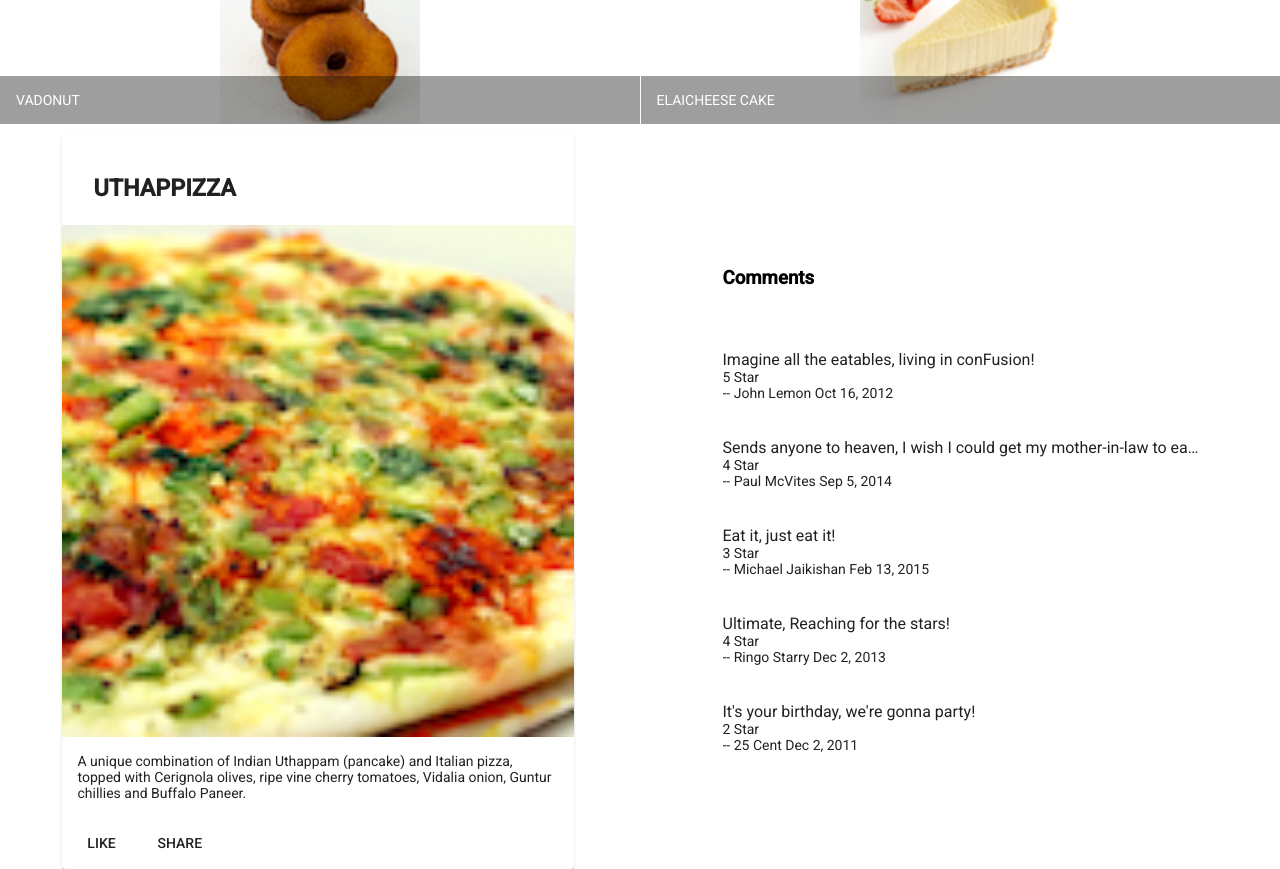
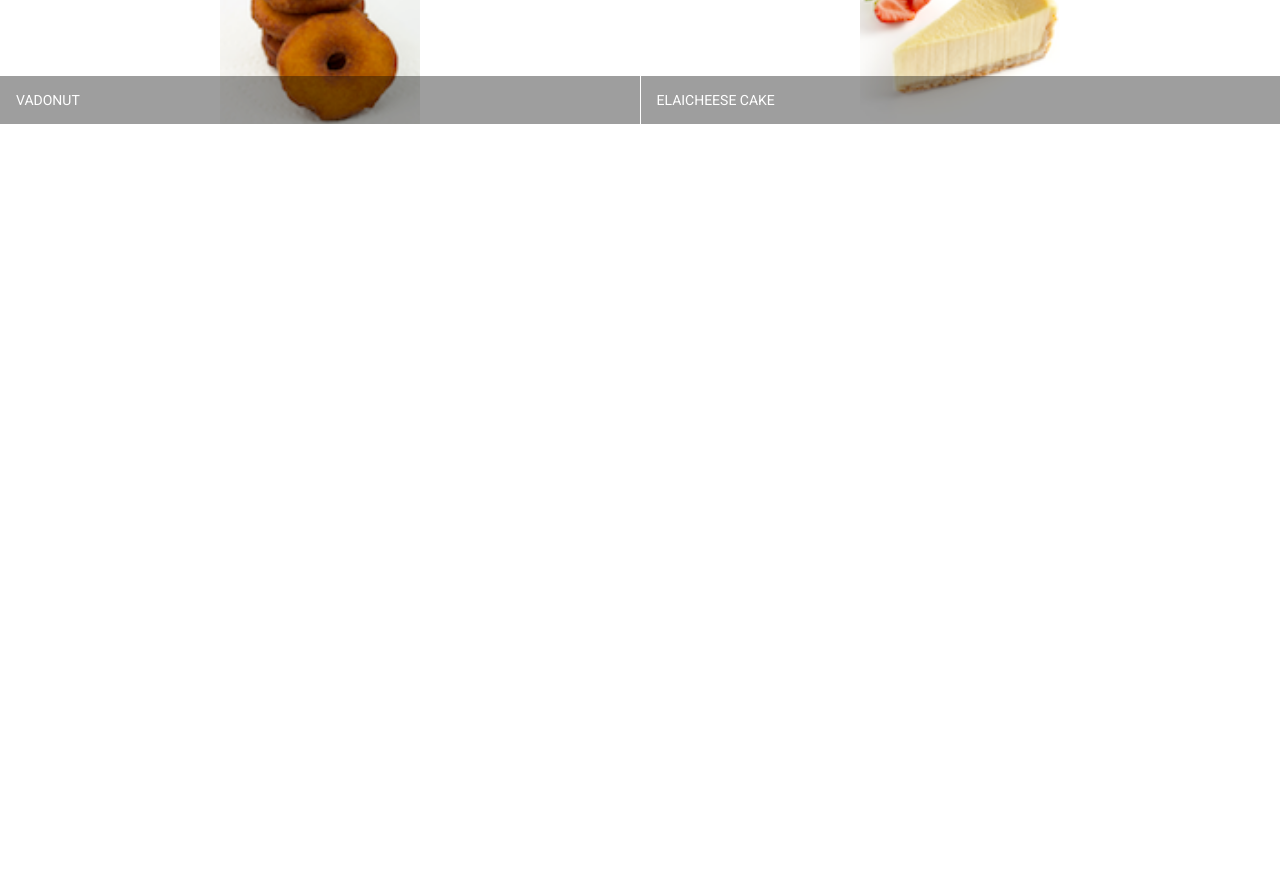
Before and after one commit to Yassine1702/-Angular-conFusion, an Angular app: page / in a window 1280 px wide. Shown: the part 420-1289 px from the top of the page. After the commit the page ends 800 px from the top, so only its background shows below. Built offline with nearby package versions, Linux system fonts and the light colour scheme.

Commit message:
data binding done !

```diff
--- a/src/app/dishdetail/dishdetail.component.html
+++ b/src/app/dishdetail/dishdetail.component.html
@@ -27,8 +27,8 @@
 
    <div fxFlex="40">
 
-    <div mat-subheader><h3>Comments</h3></div>
-    <mat-list >
+    <div mat-subheader *ngIf="dish"><h3>Comments</h3></div>
+    <mat-list *ngIf="dish" >
         <mat-list-item *ngFor="let item of dish.comments">
             <div mat-line> {{item.comment}} </div>
             <div mat-line> {{item.rating}} Star</div>
--- a/src/app/dishdetail/dishdetail.component.ts
+++ b/src/app/dishdetail/dishdetail.component.ts
@@ -1,48 +1,6 @@
-import { Component, OnInit } from '@angular/core';
+import { Component, Input, OnInit } from '@angular/core';
+import {Dish} from '../shared/dish';
 
-const DISH = {
-  id: '0',
-  name: 'Uthappizza',
-  image: '/assets/images/uthappizza.png',
-  category: 'mains',
-  featured: true,
-  label: 'Hot',
-  price: '4.99',
-  // tslint:disable-next-line:max-line-length
-  description: 'A unique combination of Indian Uthappam (pancake) and Italian pizza, topped with Cerignola olives, ripe vine cherry tomatoes, Vidalia onion, Guntur chillies and Buffalo Paneer.',
-  comments: [
-       {
-           rating: 5,
-           comment: 'Imagine all the eatables, living in conFusion!',
-           author: 'John Lemon',
-           date: '2012-10-16T17:57:28.556094Z'
-       },
-       {
-           rating: 4,
-           comment: 'Sends anyone to heaven, I wish I could get my mother-in-law to eat it!',
-           author: 'Paul McVites',
-           date: '2014-09-05T17:57:28.556094Z'
-       },
-       {
-           rating: 3,
-           comment: 'Eat it, just eat it!',
-           author: 'Michael Jaikishan',
-           date: '2015-02-13T17:57:28.556094Z'
-       },
-       {
-           rating: 4,
-           comment: 'Ultimate, Reaching for the stars!',
-           author: 'Ringo Starry',
-           date: '2013-12-02T17:57:28.556094Z'
-       },
-       {
-           rating: 2,
-           comment: 'It\'s your birthday, we\'re gonna party!',
-           author: '25 Cent',
-           date: '2011-12-02T17:57:28.556094Z'
-       }
-   ]
-};
 
 @Component({
   selector: 'app-dishdetail',
@@ -50,7 +8,8 @@
   styleUrls: ['./dishdetail.component.scss']
 })
 export class DishdetailComponent implements OnInit {
-  dish = DISH;
+    @Input()
+    dish !: Dish;
   constructor() {
 
    }
--- a/src/app/menu/menu.component.html
+++ b/src/app/menu/menu.component.html
@@ -11,7 +11,7 @@
 
      <div fxFlex>
       <mat-grid-list cols="2" rowHeight="200px">
-        <mat-grid-tile *ngFor="let dish of dishes">
+        <mat-grid-tile *ngFor="let dish of dishes" (click)="onSelect(dish)">
 
           <img height="200px" src={{dish.image}} alt={{dish.name}}>
 
@@ -44,6 +44,6 @@
 
      </div>
     -->
-     <app-dishdetail></app-dishdetail>
+     <app-dishdetail [dish]="selectedDish"></app-dishdetail>
 
 </div>
--- a/src/app/menu/menu.component.ts
+++ b/src/app/menu/menu.component.ts
@@ -1,49 +1,6 @@
 import { Component, OnInit } from '@angular/core';
 import { Dish } from '../shared/dish';
-
-const DISHES: Dish[]  = [
-  {
-    id: '0',
-    name: 'Uthappizza',
-    image: '/assets/images/uthappizza.png',
-    category: 'mains',
-    featured: true,
-    label: 'Hot',
-    price: '4.99',
-    // tslint:disable-next-line:max-line-length
-    description: 'A unique combination of Indian Uthappam (pancake) and Italian pizza, topped with Cerignola olives, ripe vine cherry tomatoes, Vidalia onion, Guntur chillies and Buffalo Paneer.'
-  },
-  {
-    id: '1',
-    name: 'Zucchipakoda',
-    image: '/assets/images/zucchipakoda.png',
-    category: 'appetizer',
-    featured: false,
-    label: '',
-    price: '1.99',
-    description: 'Deep fried Zucchini coated with mildly spiced Chickpea flour batter accompanied with a sweet-tangy tamarind sauce'
-  },
-  {
-    id: '2',
-    name: 'Vadonut',
-    image: '/assets/images/vadonut.png',
-    category: 'appetizer',
-    featured: false,
-    label: 'New',
-    price: '1.99',
-    description: 'A quintessential ConFusion experience, is it a vada or is it a donut?'
-  },
-  {
-    id: '3',
-    name: 'ElaiCheese Cake',
-    image: '/assets/images/elaicheesecake.png',
-    category: 'dessert',
-    featured: false,
-    label: '',
-    price: '2.99',
-    description: 'A delectable, semi-sweet New York Style Cheese Cake, with Graham cracker crust and spiced with Indian cardamoms'
-  }
- ];
+import {DISHES} from '../shared/dishes';
 
 @Component({
   selector: 'app-menu',
@@ -54,11 +11,13 @@
 
   dishes: Dish[] =  DISHES;
 
-  selectedDish: Dish = DISHES[0];
+  selectedDish!: Dish;
 
   constructor() { }
 
   ngOnInit(): void {
   }
-
+  onSelect(dish:Dish){
+    this.selectedDish=dish;
+  }
 }
--- a/src/app/shared/dish.ts
+++ b/src/app/shared/dish.ts
@@ -1,3 +1,4 @@
+import {Comment} from './comment';
 export class Dish {
     id:string;
     name: string;
@@ -7,11 +8,11 @@
     label: string;
     price: string;
     description: string;
-
+    comments: Comment[];
 
     constructor(id:string,name: string,image: string,
         category: string,featured: boolean,label: string,
-        price: string,description: string){
+        price: string,description: string, comments:Comment[]){
             this.id=id;
             this.name=name;;
             this.image=image;
@@ -20,6 +21,7 @@
             this.label=label;
             this.price=price;
             this.description=description;
+            this.comments=comments;
     }
 
 }
```
Also changed, not shown: src/app/shared/comment.ts (+13 -4 lines).
